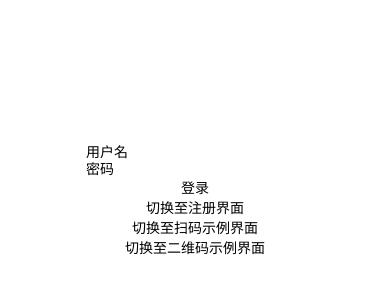
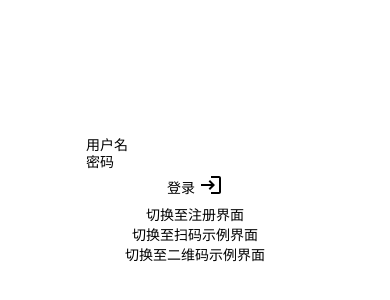
Before and after one commit to fjlafafa/healthQR, a React Native app in the folder tsmsp-frontend-template-master/: screen /Root in a window 390 px wide. Shown: the part 222-522 px from the top of the page. Built offline with nearby package versions, Linux system fonts and the light colour scheme.

Commit message:
add a small icon

```diff
--- a/tsmsp-frontend-template-master/src/Pages/LoginPage.tsx
+++ b/tsmsp-frontend-template-master/src/Pages/LoginPage.tsx
@@ -7,6 +7,7 @@ import {UserLoginMessage} from "Messages/UserLoginMessage";
 import {APIUrl} from "Globals/GlobalVariables";
 import QRCode from "react-native-qrcode-svg";
 
+import LoginIcon from '@mui/icons-material/Login';
 const styles = StyleSheet.create({
     container: {
         flex: 1,
@@ -51,7 +52,12 @@ export function LoginPage({ navigation }: any){
             style={({ pressed }) => ({
                 opacity: pressed ? 0.5 : 1,
             })}>
-            <Text> 登录 </Text>
+            <table>
+                <tr>
+                    <th><Text >登录</Text></th>
+                    <th><LoginIcon></LoginIcon></th>
+                </tr>
+            </table>
         </Pressable>
         <Pressable onPress={() => navigation.navigate('Register')}>
             <Text>切换至注册界面</Text>
```
Also changed, not shown: tsmsp-frontend-template-master/package.json (+7 -2 lines).
